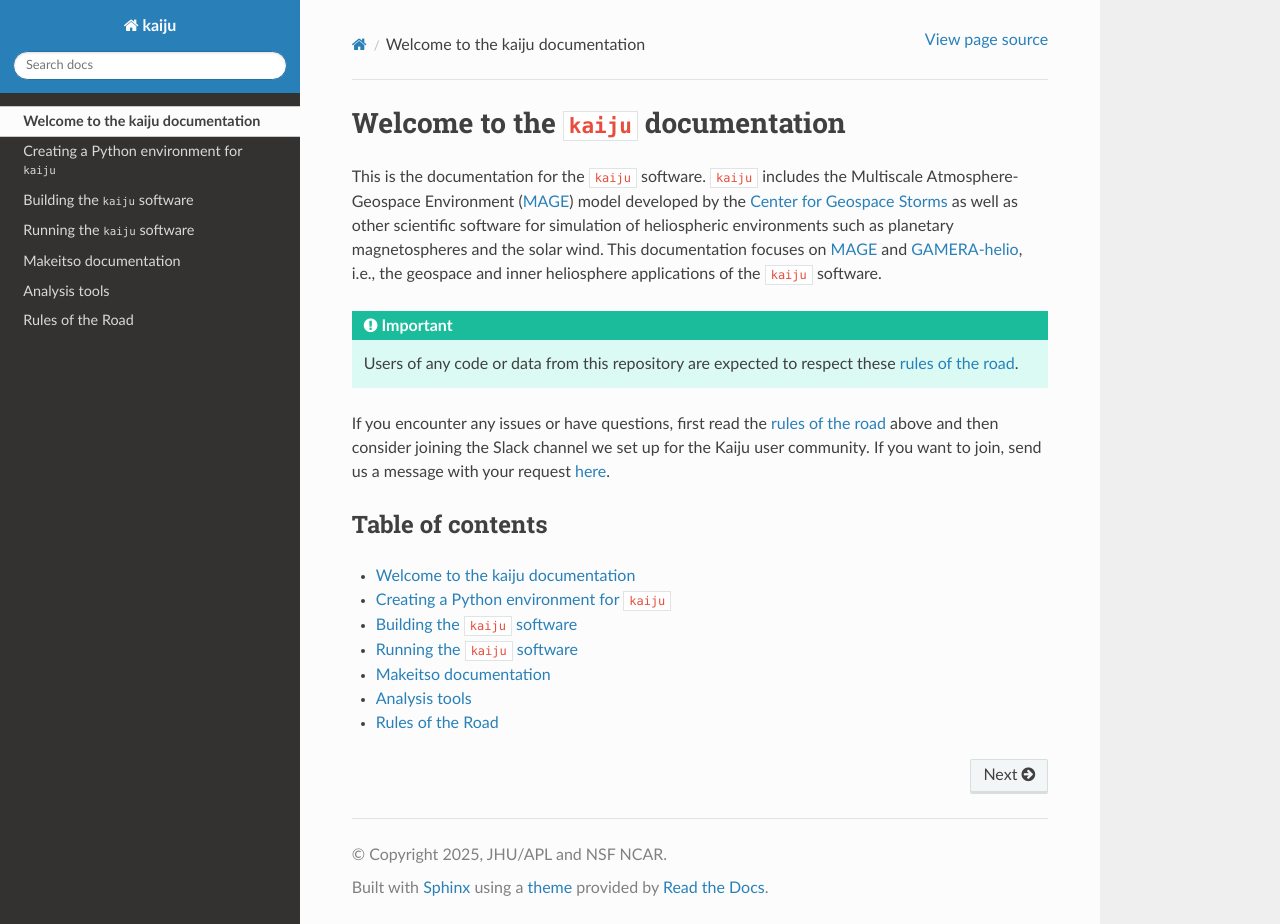
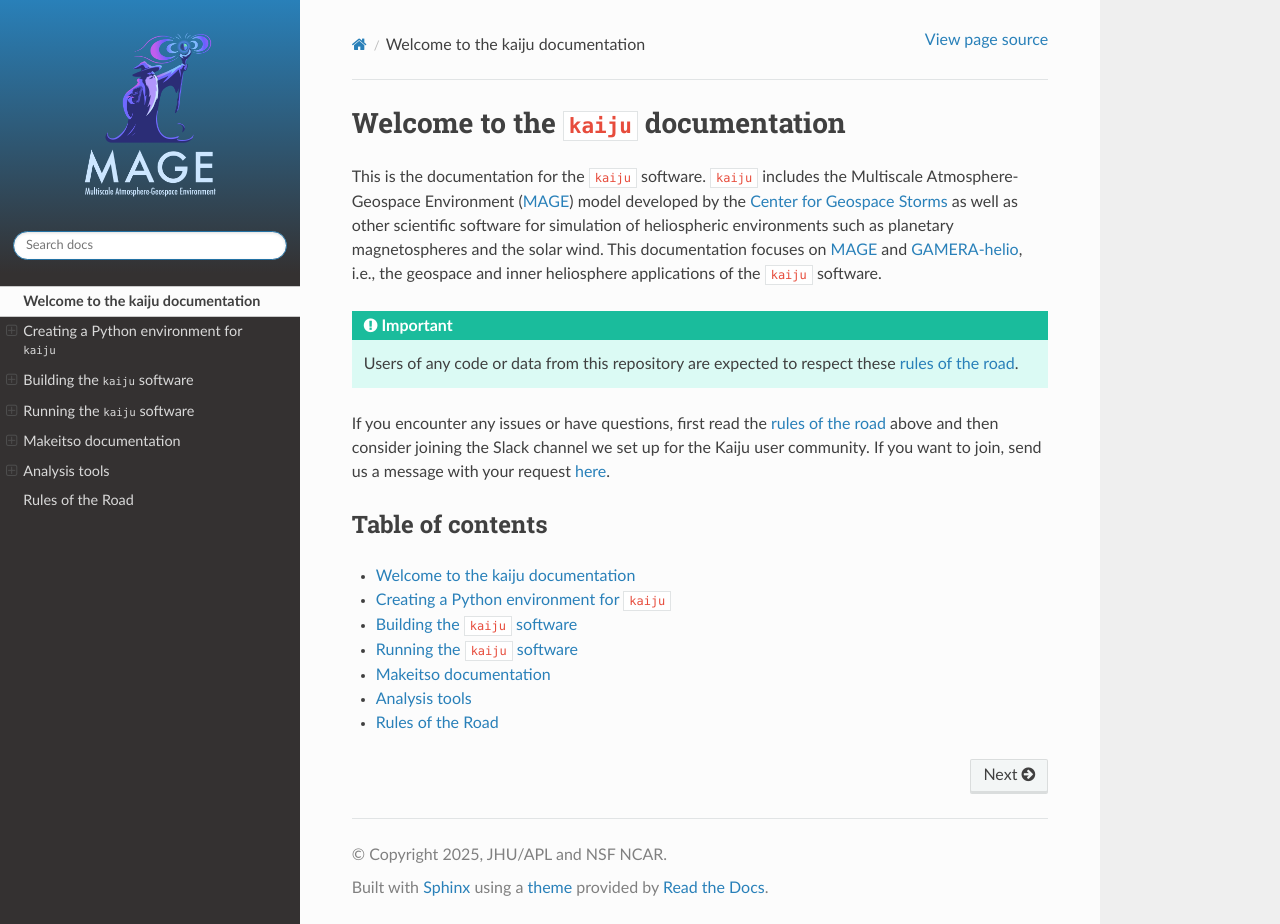
Before and after one commit to rgorby/MAGE, a Sphinx documentation site: the page built from docs/source/index.rst, in a window 1280 px wide and 924 px high. Built offline with Sphinx 7.4.7 and the Read the Docs theme 3.1.0, drawn with Linux system fonts in a browser that asks for light colours.

Commit message:
Added MAGE logo

```diff
--- /dev/null
+++ b/docs/source/_static/css/sidebar_theme.css
@@ -0,0 +1,10 @@
+/* Optional: Gradient Background for Sidebar */
+.wy-side-nav-search {
+    background: linear-gradient(180deg, #2980b9, #343131);
+}
+
+
+.wy-side-nav-search .wy-dropdown > a img.logo,
+.wy-side-nav-search > a img.logo {
+    max-width: 60% !important; /* Adjust max width as needed */
+}
--- a/docs/source/conf.py
+++ b/docs/source/conf.py
@@ -33,3 +33,17 @@ html_theme = 'sphinx_rtd_theme'
 
 # -- Options for EPUB output
 epub_show_urls = 'footnote'
+
+html_static_path = ['_static']
+html_logo = '_static/MAGE_Logo_final_dark-bg_vertical.png'
+
+html_theme_options = {
+    'logo_only': True,
+    'display_version': False,
+    'collapse_navigation': False,
+    'navigation_depth': 4,
+}
+
+html_css_files = [
+    'css/sidebar_theme.css',
+]
```
Also changed, not shown: docs/source/_static/MAGE_Logo_final_dark-bg_vertical.png (added).
